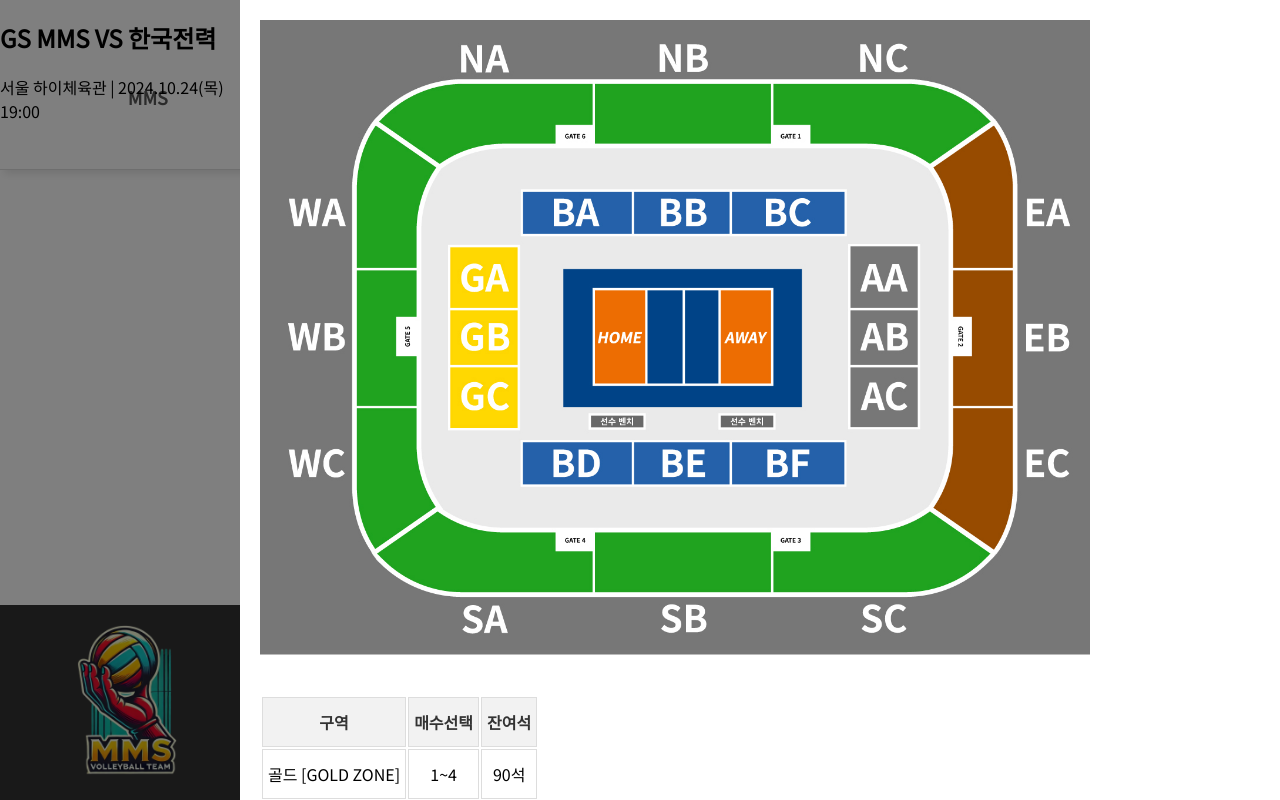
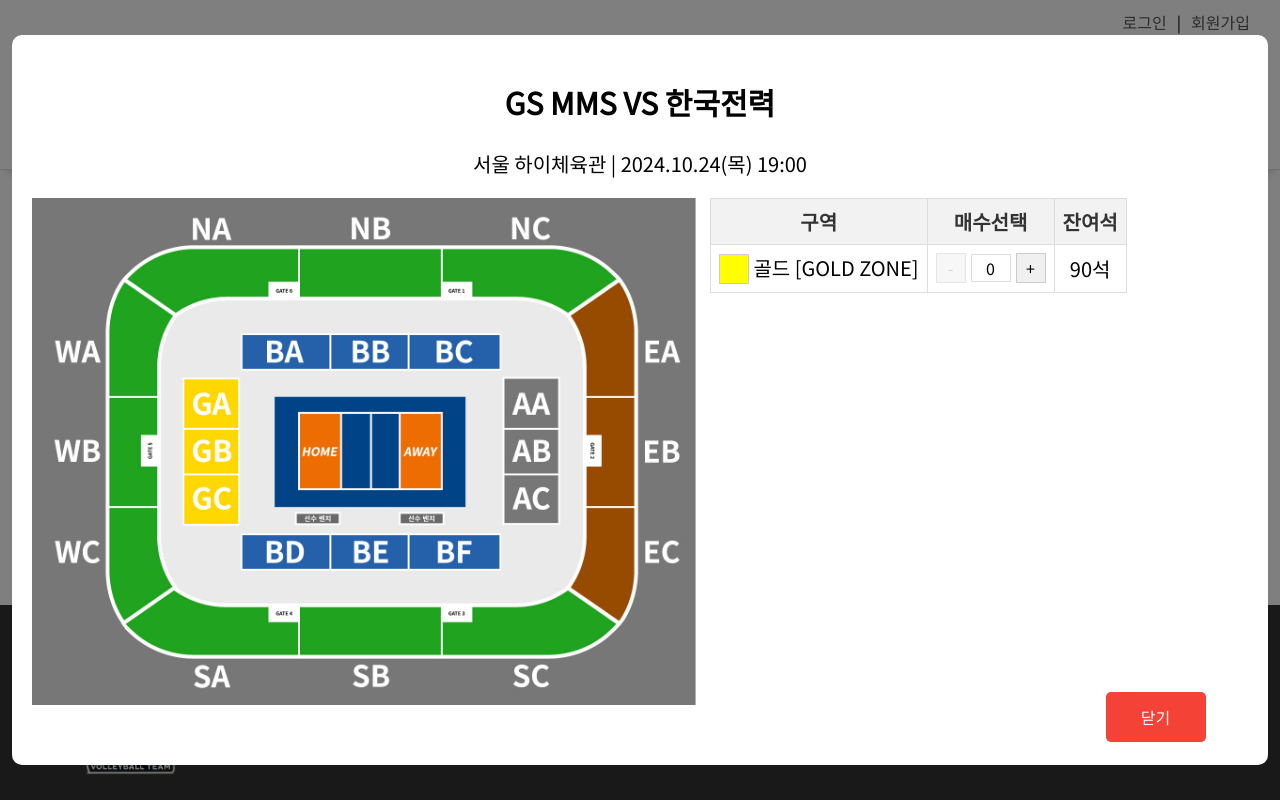
Before and after one commit to seonaaaaa/MMSValleyBall, a Vue app in the folder frontend/: page /ticket/purchase in a window 1280 px wide. Both pictures are taken after a click on the button "예매하기". Shown: the part 501-1301 px from the top of the page. Built offline with nearby package versions, Linux system fonts and the light colour scheme.

Commit message:
ticket 모달 컴포넌트 새로 만듦

```diff
--- /dev/null
+++ b/frontend/src/components/ticket/TicketModal.vue
@@ -0,0 +1,233 @@
+<template>
+    <!-- 모달 창 -->
+    <div id="modal" class="modal" v-if="visible">
+        <div>
+
+            <!-- 모달 내용 -->
+            <div class="modal-content">
+
+                <!-- 모달 제목 -->
+                <!-- 선택한 데이터 가져와서 일정 넣어야함 -->
+                <div class="modal-title">
+                    <h2>GS MMS VS 한국전력</h2>
+                    <div>
+                        서울 하이체육관 | 2024.10.24(목) 19:00
+                    </div>
+                </div>
+
+                <!-- 모달 디테일 -->
+                <div class="modal-body">
+
+                    <!-- 모달 이미지 -->
+                    <div class="modal-ticket-img">
+                        <img src="@/assets/img/stadium/stadium-main.jpg" alt="stadium-img" class="stadium-image" />
+                    </div>
+
+                    <!-- 모달 표 -->
+                    <div class="modal-table-container">
+                        <table class="modal-table">
+                            <thead>
+                                <tr>
+                                    <th>구역</th>
+                                    <th>매수선택</th>
+                                    <th>잔여석</th>
+                                </tr>
+                            </thead>
+                            <!-- DB 조회하여 데이터 넣는 구간 -->
+                            <tbody>
+                                <tr>
+                                    <td>
+                                        <input type="button" class="select-zone-btn" @click="selectZone">
+                                        골드 [GOLD ZONE]
+                                    </td>
+                                    <td>
+                                        <div class="quantity-selector">
+                                            <button @click="decreaseQuantity('zone')"
+                                                :disabled="quantities.zone <= 1">-</button>
+                                            <input type="text" v-model="quantities.zone" readonly />
+                                            <button @click="increaseQuantity('zone')"
+                                                :disabled="quantities.zone >= maxSeats.zone">+</button>
+                                        </div>
+                                    </td>
+                                    <td>90석</td>
+                                </tr>
+                            </tbody>
+                        </table>
+                    </div>
+                </div>
+
+                <!-- 모달 종료버튼 -->
+                <button class="close-button" @click="closeModal">닫기</button>
+            </div>
+        </div>
+    </div>
+</template>
+
+<script>
+
+export default {
+    name: 'TicketModal',
+
+    props: {
+        visible: {
+            type: Boolean,
+            default: false,
+        },
+    },
+
+    components: {
+    },
+
+    data() {
+        return {
+            quantities: {
+                zone: 0, // 구역의 초기 매수 선택
+            },
+            maxSeats: {
+                zone: 4, // 구역의 최대 구매 가능 잔여석 수
+            },
+        };
+    },
+
+    methods: {
+        closeModal() {
+            this.$emit('close');
+        },
+        openModal() {
+            this.isModalOpen = true; // 모달 열기
+        },
+        // 숫자 버튼
+        increaseQuantity(zone) {
+            if (this.quantities[zone] < this.maxSeats[zone]) {
+                this.quantities[zone]++;
+            }
+        },
+        decreaseQuantity(zone) {
+            if (this.quantities[zone] > 1) {
+                this.quantities[zone]--;
+            }
+        },
+    }
+}
+</script>
+
+
+<style>
+.modal {
+    position: fixed;
+    top: 0;
+    left: 0;
+    width: 100%;
+    height: 100%;
+    background: rgba(0, 0, 0, 0.5);
+    /* 모달 뒤 어두운 배경 */
+    display: flex;
+    align-items: center;
+    justify-content: center;
+    z-index: 1000
+}
+
+.modal-content {
+    background: white;
+    padding: 20px;
+    border-radius: 10px;
+    max-width: 2000px;
+    max-height: 1000px;
+    position: relative;
+}
+
+.modal-title {
+    text-align: center;
+    /* 타이틀을 가운데 정렬 */
+    margin-bottom: 20px;
+    /* 타이틀 아래 간격 */
+}
+
+.modal-body {
+    display: flex;
+    /* 이미지와 표를 옆으로 나란히 배치 */
+    align-items: flex-start;
+    /* 이미지와 표의 상단을 맞추기 */
+}
+
+/* 티켓 이미지 */
+.modal-ticket-img img {
+    max-width: 800px;
+    clip-path: inset(0 17% 0 0);
+    /* 위쪽, 오른쪽, 아래쪽, 왼쪽 여백 순서 */
+}
+
+.modal-table-container {
+    margin-left: -10%;
+    /* 이미 잘린 이미지 부분 안으로 표가 들어가게 함 */
+}
+
+.modal-table {
+    border-collapse: collapse;
+    width: 100%;
+}
+
+.select-zone-btn {
+    width: 30px;
+    height: 30px;
+    font-size: 16px;
+    text-align: center;
+    border: 1px solid #ccc;
+    background-color: yellow;
+    cursor: pointer;
+}
+
+.modal-table th,
+.modal-table td {
+    border: 1px solid #ddd;
+    padding: 8px;
+}
+
+.quantity-selector {
+    display: flex;
+    align-items: center;
+}
+
+.quantity-selector button {
+    width: 30px;
+    height: 30px;
+    font-size: 16px;
+    text-align: center;
+    border: 1px solid #ccc;
+    background-color: #f0f0f0;
+    cursor: pointer;
+}
+
+.quantity-selector button:disabled {
+    opacity: 0.5;
+    cursor: not-allowed;
+}
+
+.quantity-selector input {
+    width: 40px;
+    text-align: center;
+    border: 1px solid #ddd;
+    margin: 0 5px;
+    font-size: 16px;
+}
+
+/* 닫기 버튼 */
+.close-button {
+    background-color: #f44336;
+    color: white;
+    padding: 10px 20px;
+    border: none;
+    border-radius: 5px;
+    cursor: pointer;
+    font-size: 16px;
+    height: 50px;
+    width: 100px;
+    position: absolute;
+    top: 90%;
+    right: 5%;
+}
+
+.close-button:hover {
+    background-color: #d32f2f;
+}
+</style>
--- a/frontend/src/components/ticket/TicketPurchase.vue
+++ b/frontend/src/components/ticket/TicketPurchase.vue
@@ -59,10 +59,13 @@
                 2024.10.17(목)<br>
                 13:00
               </td>
-
               <!-- 티켓 예매 버튼 클릭 시 모달 열기 -->
               <td>
-                <button class="ticket-buy" @click="openModal">예매하기</button>
+                <button class="ticket-Modal" @click="openModal">예매하기</button>
+
+                <!-- 모달 컴포넌트 -->
+                <Modal :visible="isModalVisible" @close="closeModal" />
+
               </td>
             </tr>
           </tbody>
@@ -70,59 +73,22 @@
       </div>
     </div>
   </div>
-
-  <!-- 모달 창 -->
-  <div id="modal" class="modal" v-if="isModalOpen">
-
-    <div class="modal-title">
-      <h2>GS MMS VS 한국전력</h2>
-      <div>
-        서울 하이체육관 | 2024.10.24(목) 19:00
-      </div>
-    </div>
-
-    <div>
-      <div class="modal-content">
-        <div class="modal-ticket-img">
-          <img src="@/assets/img/stadium/stadium-main.jpg" alt="stadium-img" class="stadium-image" />
-        </div>
-
-        <div class="modal-table">
-          <table>
-            <thead>
-              <tr>
-                <th>구역</th>
-                <th>매수선택</th>
-                <th>잔여석</th>
-              </tr>
-            </thead>
-            <tbody>
-              <tr>
-                <td>골드 [GOLD ZONE]</td>
-                <td>1~4</td>
-                <td>90석</td>
-              </tr>
-            </tbody>
-          </table>
-        </div>
-        <button class="close-button" @click="closeModal">닫기</button>
-      </div>
-    </div>
-  </div>
 </template>
 
 <script>
 import LogoHeader from '../common/LogoHeader.vue';
+import Modal from './TicketModal.vue';
 
 export default {
   name: 'TicketPurchase',
   components: {
-    LogoHeader
+    LogoHeader,
+    Modal,
   },
   data() {
     return {
       activeMenu: this.$route.path, // 현재 활성화된 경로
-      isModalOpen: false // 모달 창이 열려 있는지 여부를 관리
+      isModalVisible: false // 모달 표시 여부
     };
   },
   watch: {
@@ -136,64 +102,20 @@ export default {
       this.$router.push(route);
       this.activeMenu = route; // 메뉴를 클릭할 때 활성화된 메뉴 업데이트
     },
+
+    // 모달 열기 닫기
     openModal() {
-      this.isModalOpen = true; // 모달 열기
+      this.isModalVisible = true;
     },
     closeModal() {
-      this.isModalOpen = false; // 모달 닫기
-    }
+      this.isModalVisible = false;
+    },
   }
 }
 </script>
 
 
 <style>
-/* 모달 틀 */
-
-.modal {
-  display: flex;
-  /* 모달 창을 flex로 설정하여 중앙 정렬 가능 */
-  position: fixed;
-  /* 화면 전체를 덮기 위해 고정 위치 */
-  width: 100%;
-  /* 화면 너비 전체 */
-  height: 100%;
-  /* 화면 높이 전체 */
-  background-color: rgba(0, 0, 0, 0.5);
-  /* 반투명한 검은 배경 */
-  z-index: 1000;
-  /* 다른 요소보다 위에 보이도록 설정 */
-}
-
-.modal-content {
-  padding: 20px;
-  background-color: white;
-}
-
-/* 티켓 이미지 */
-.modal-ticket-img img {
-  max-width: 1000px;
-  clip-path: inset(0 17% 0 0);
-  /* 위쪽, 오른쪽, 아래쪽, 왼쪽 여백 순서 */
-}
-
-.close-button {
-  background-color: #f44336;
-  color: white;
-  padding: 10px 20px;
-  border: none;
-  border-radius: 5px;
-  cursor: pointer;
-  font-size: 16px;
-  margin-top: 20px;
-  right: 0%;
-  left: 100%
-}
-
-.close-button:hover {
-  background-color: #d32f2f;
-}
-
 .ticket-purchase {
   width: 62%;
   /* 표 전체 너비 설정 */
@@ -232,7 +154,7 @@ th {
 }
 
 
-.ticket-buy {
+.ticket-Modal {
   background-color: #4CAF50;
   /* 버튼 배경색 (녹색) */
 
@@ -258,7 +180,6 @@ th {
   transition: background-color 0.3s;
   /* 배경색이 바뀌는 효과 추가 */
   margin: 20px;
-
   width: 150px;
   /* 버튼의 너비 */
   height: 80px;
```
Also changed, not shown: 1 other file (tests, documents, lock files or other folders).
